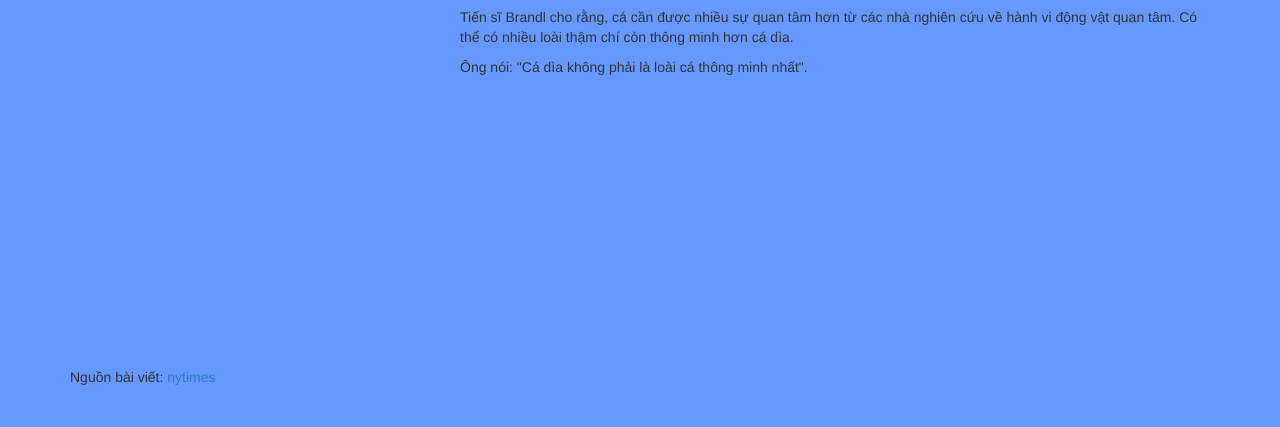
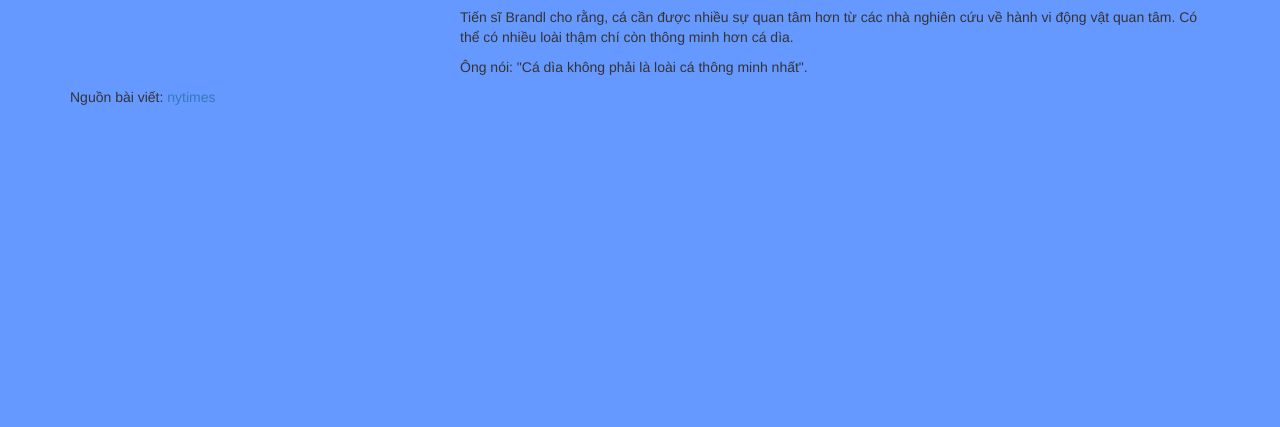
Before and after one commit to ttpro1995/tintuc, a plain HTML site: page OneFishStandsWatchWhileAnotherEats.html in a window 1280 px wide. Shown: the part 373-800 px from the top of the page. Drawn offline with Linux system fonts and the light colour scheme.

Commit message:
fix fish

```diff
--- a/OneFishStandsWatchWhileAnotherEats.html
+++ b/OneFishStandsWatchWhileAnotherEats.html
@@ -63,16 +63,15 @@ Tiến sĩ Brandl cho rằng, cá cần được nhiều sự quan tâm hơn t
 </p>
 </div>
 </div>
+
+<div class="row">
+	<div class="col-md-4"><p >Nguồn bài viết: <a href="http://www.nytimes.com/2015/09/29/science/one-fish-stands-watch-while-another-eats.html?action=click&contentCollection=science&region=rank&module=package&version=highlights&contentPlacement=7&pgtype=sectionfront"> nytimes </a></p></div>
+</div>
 </div> <!-- close class page container-->
 
 
 
 
-    <footer class="footer">
-      <div class="container">
-        <p >Nguồn bài viết: <a href="http://www.nytimes.com/2015/09/29/science/one-fish-stands-watch-while-another-eats.html?action=click&contentCollection=science&region=rank&module=package&version=highlights&contentPlacement=7&pgtype=sectionfront"> nytimes </a></p>
-      </div>
-    </footer>
 </div>
 </body>
 </html>
```
